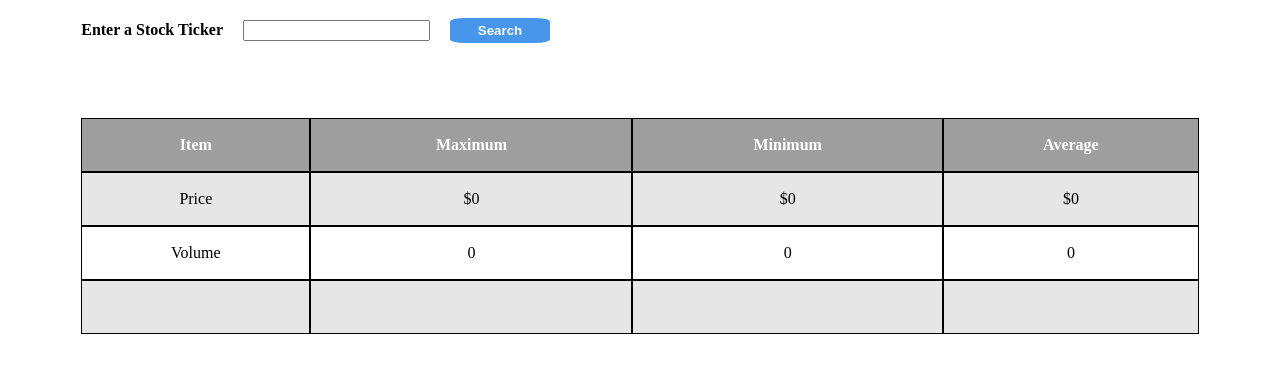
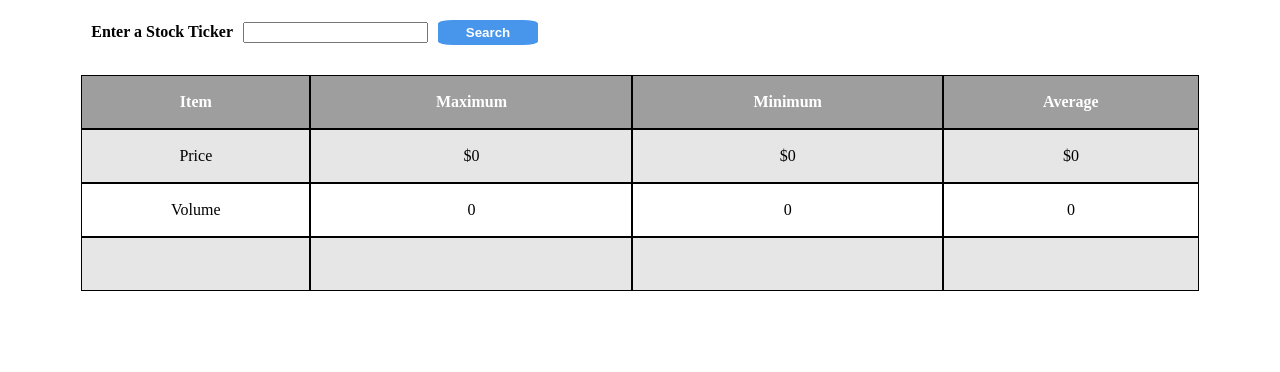
Before and after one commit to jordonpeterson/stock-ticker, a React (Create React App) app in the folder frontend/: page / in a window 1280 px wide. Shown: the top 372 px of the page. Built offline with nearby package versions, Linux system fonts and the light colour scheme; the HTML template or start-up script is replaced by a standard one.

Commit message:
More minor css changes

```diff
--- a/frontend/src/components/StockTicker/StockTicker.module.scss
+++ b/frontend/src/components/StockTicker/StockTicker.module.scss
@@ -2,7 +2,7 @@
   width: 90%;
   height: 100%;
   margin: auto;
-  label, input {
+  label, input[type=submit] {
     margin: 10px;
     font-weight: bold;
   }
--- a/frontend/src/index.css
+++ b/frontend/src/index.css
@@ -12,8 +12,7 @@
 }
 
 #ticker-form-wrapper {
-    min-height: 100px;
-    width: 100%;
+    margin: 10px;
 }
 
 #ticker-form-submit-button {
```
